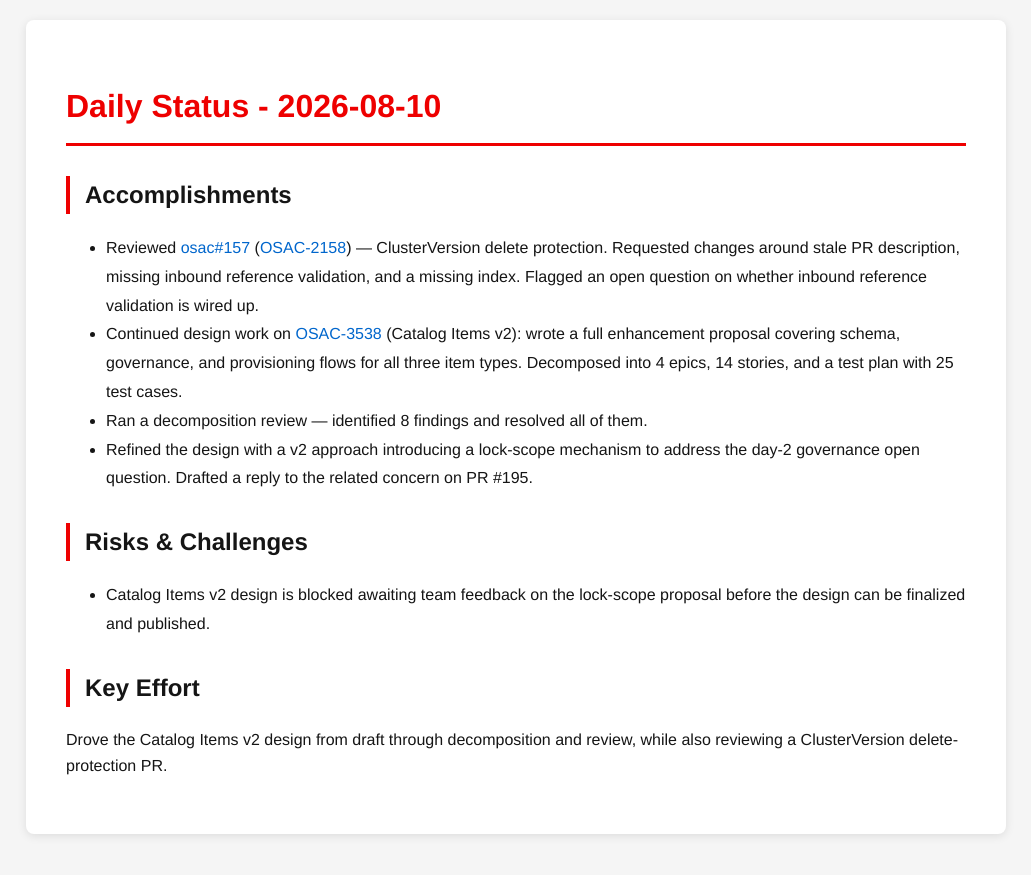
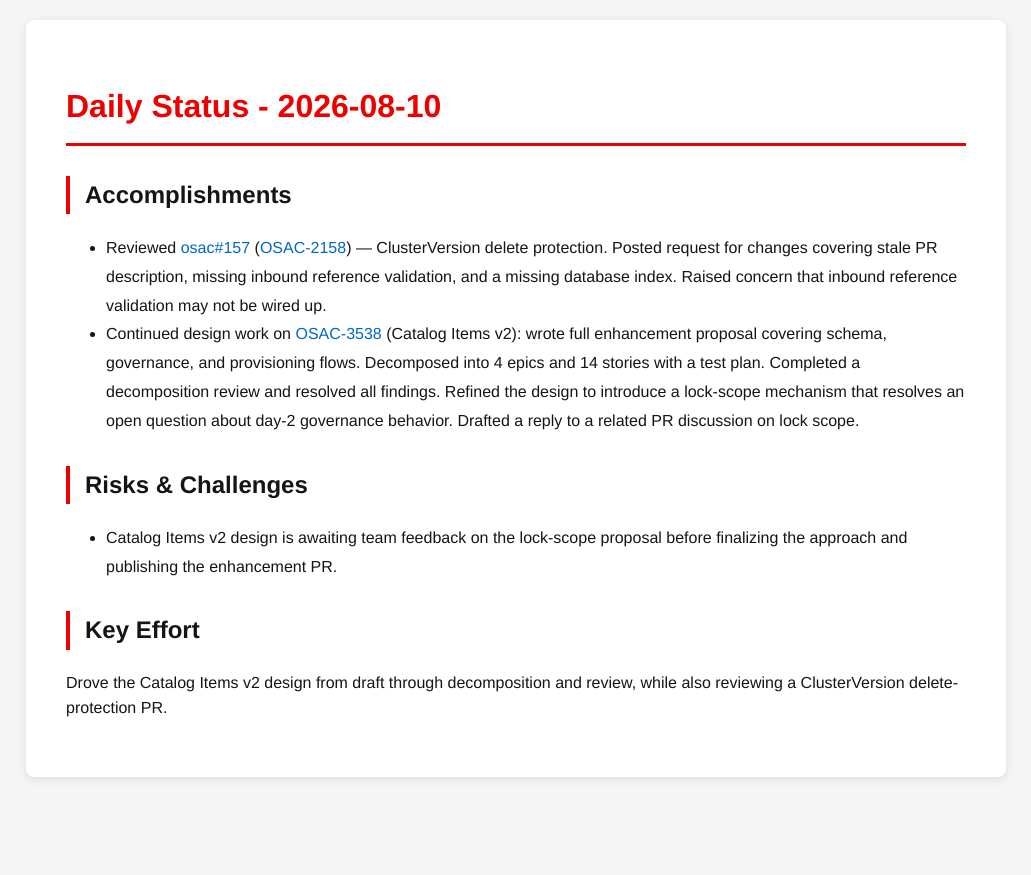
Before and after one commit to tzvatot/daily-status, a Jekyll site: the page built from 2026-08-10.md, in a window 1280 px wide. Shown: the top 875 px of the page, without its empty margins (124-1155 px from the left). Built offline with Jekyll 4.4.1, drawn with Linux system fonts in a browser that asks for light colours.

Commit message:
Daily status update - 2026-08-10

```diff
--- a/2026-08-10.md
+++ b/2026-08-10.md
@@ -7,13 +7,11 @@
 # Daily Status - 2026-08-10
 
 ## Accomplishments
-- Reviewed [osac#157](https://github.com/osac-project/osac/pull/157) ([OSAC-2158](https://redhat.atlassian.net/browse/OSAC-2158)) — ClusterVersion delete protection. Requested changes around stale PR description, missing inbound reference validation, and a missing index. Flagged an open question on whether inbound reference validation is wired up.
-- Continued design work on [OSAC-3538](https://redhat.atlassian.net/browse/OSAC-3538) (Catalog Items v2): wrote a full enhancement proposal covering schema, governance, and provisioning flows for all three item types. Decomposed into 4 epics, 14 stories, and a test plan with 25 test cases.
-- Ran a decomposition review — identified 8 findings and resolved all of them.
-- Refined the design with a v2 approach introducing a lock-scope mechanism to address the day-2 governance open question. Drafted a reply to the related concern on PR #195.
+- Reviewed [osac#157](https://github.com/osac-project/osac/pull/157) ([OSAC-2158](https://redhat.atlassian.net/browse/OSAC-2158)) — ClusterVersion delete protection. Posted request for changes covering stale PR description, missing inbound reference validation, and a missing database index. Raised concern that inbound reference validation may not be wired up.
+- Continued design work on [OSAC-3538](https://redhat.atlassian.net/browse/OSAC-3538) (Catalog Items v2): wrote full enhancement proposal covering schema, governance, and provisioning flows. Decomposed into 4 epics and 14 stories with a test plan. Completed a decomposition review and resolved all findings. Refined the design to introduce a lock-scope mechanism that resolves an open question about day-2 governance behavior. Drafted a reply to a related PR discussion on lock scope.
 
 ## Risks & Challenges
-- Catalog Items v2 design is blocked awaiting team feedback on the lock-scope proposal before the design can be finalized and published.
+- Catalog Items v2 design is awaiting team feedback on the lock-scope proposal before finalizing the approach and publishing the enhancement PR.
 
 ## Key Effort
 Drove the Catalog Items v2 design from draft through decomposition and review, while also reviewing a ClusterVersion delete-protection PR.
```
